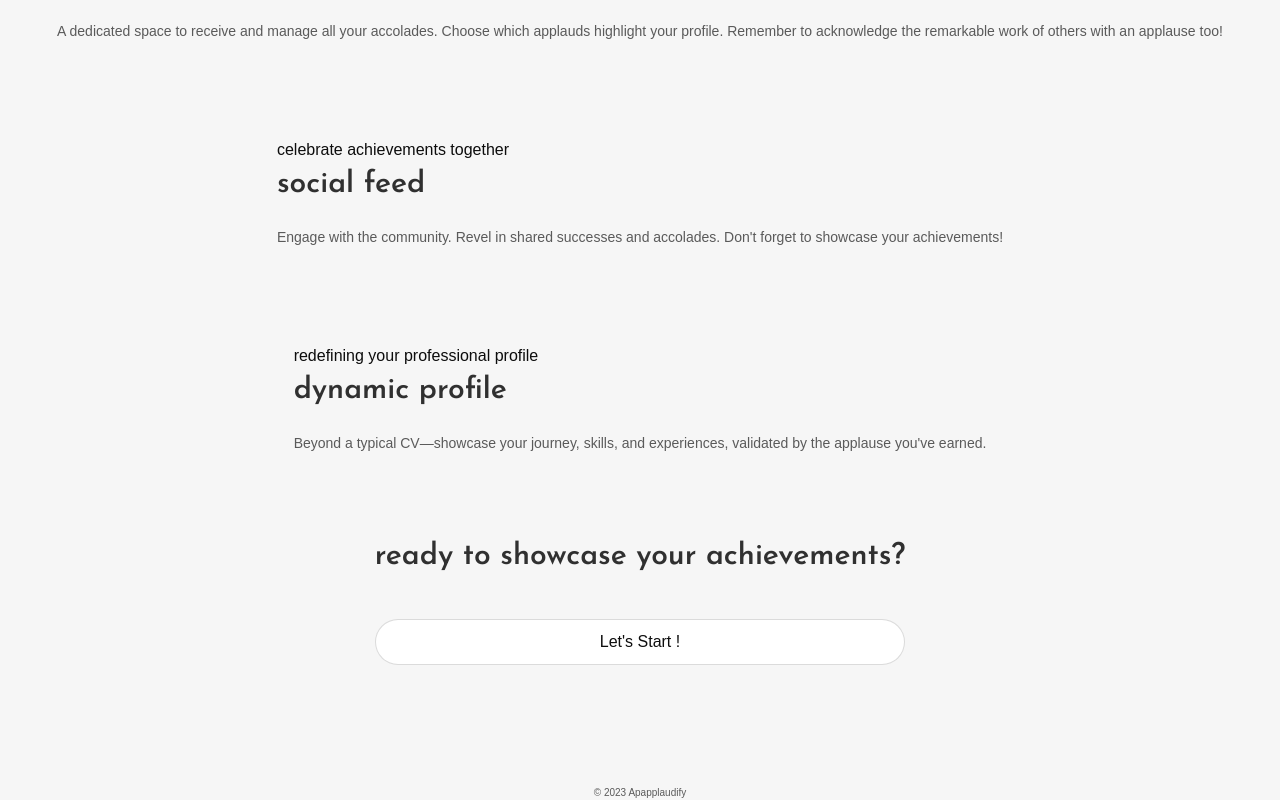
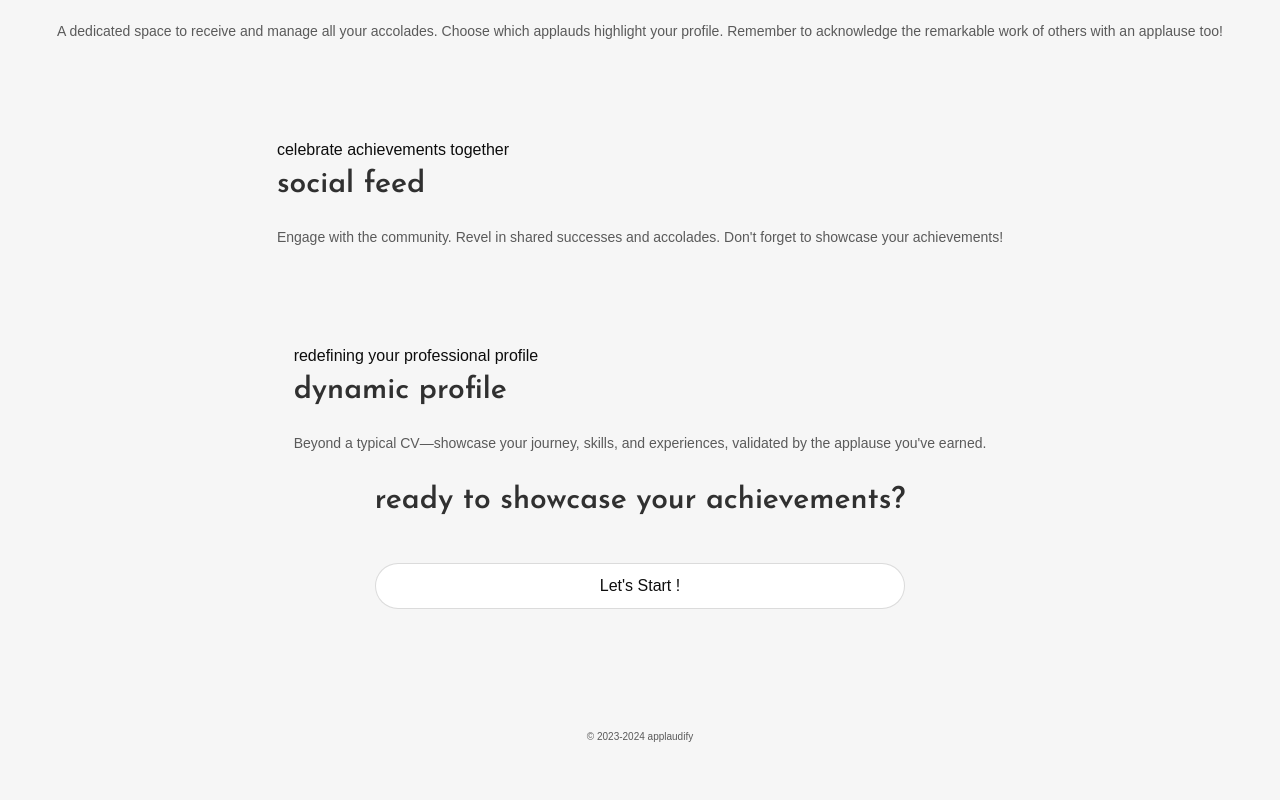
Before and after one commit to lvan-ni/applaudify, a Next.js app: page /landing in a window 1280 px wide. Shown: the part 611-1411 px from the top of the page. After the commit the page ends 1387 px from the top, so only its background shows below. Built offline with nearby package versions, Linux system fonts and the light colour scheme; no server answers; sample sign-in values are in the browser's storage.

Commit message:
Update copyright year and company name

```diff
--- a/src/app/about/page.tsx
+++ b/src/app/about/page.tsx
@@ -93,7 +93,7 @@ const About = () => {
       </main>
       <footer className='flex flex-col gap-10 mt-6 mx-10'>
         <p className='small text-center text-stone mt-20'>
-          © 2023-2024 Apapplaudify
+          © 2023-2024 applaudify
         </p>
       </footer>
     </div>
--- a/src/app/landing/page.tsx
+++ b/src/app/landing/page.tsx
@@ -4,7 +4,7 @@ import Header from '@/components/header/header';
 
 const Landing = async () => {
   return (
-    <div className='flex flex-col items-center mt-4'>
+    <div className='flex flex-col items-center mb-8 mt-4'>
       <Header />
       <main className='flex flex-col gap-20 mt-20 mx-10'>
         <section className='flex flex-col items-center gap-8'>
@@ -63,7 +63,7 @@ const Landing = async () => {
           </article>
         </section>
       </main>
-      <footer className='flex flex-col gap-10 mt-20 mx-10'>
+      <footer className='flex flex-col gap-10 mt-6 mx-10'>
         <h3 className='sub-title text-center text-charcoal'>
           ready to showcase your achievements?
         </h3>
@@ -74,7 +74,7 @@ const Landing = async () => {
           Let&apos;s Start !
         </Link>
         <p className='small text-center text-stone mt-20'>
-          © 2023 Apapplaudify
+          © 2023-2024 applaudify
         </p>
       </footer>
     </div>
```
